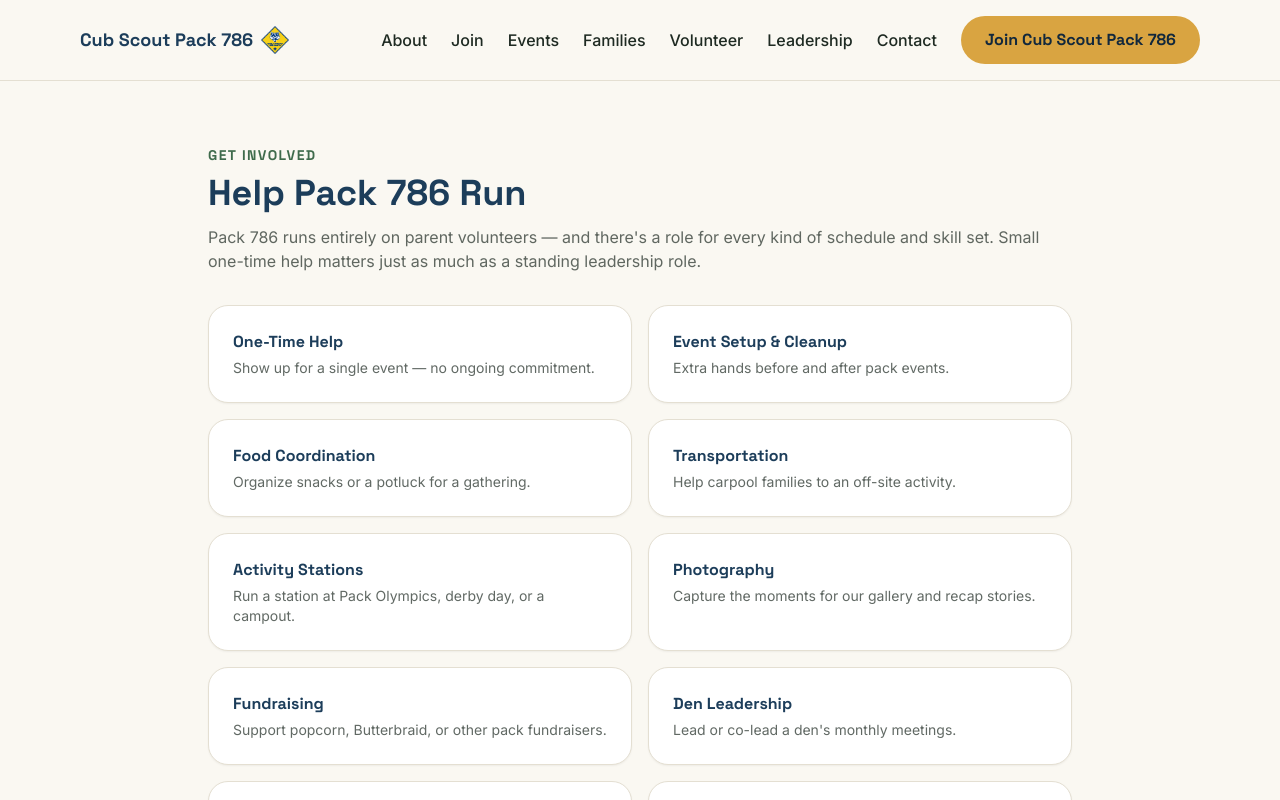
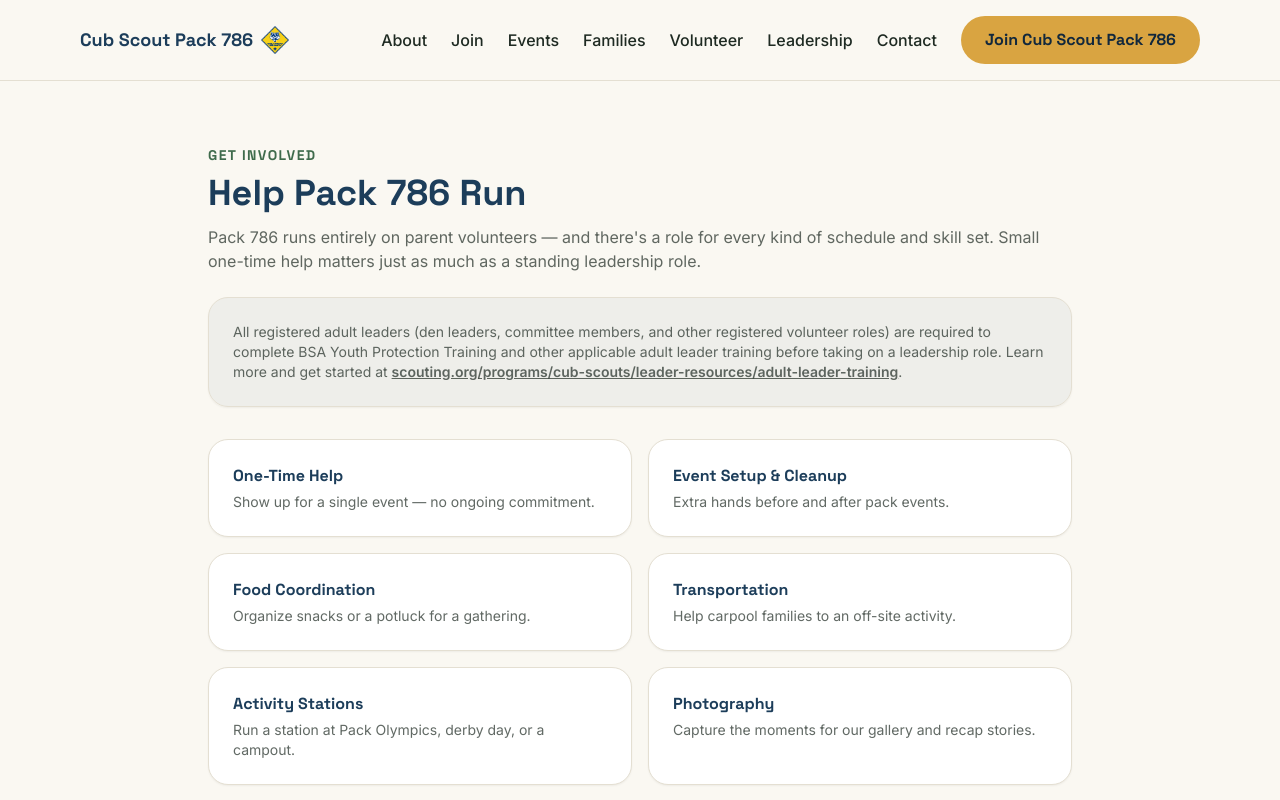
Before and after one commit to beachsomewhere/pack786-website, a Next.js app: page /volunteer in a window 1280 px wide. Shown: the top 800 px of the page. Built offline with nearby package versions, Linux system fonts and the light colour scheme.

Commit message:
Add adult leader training requirement note to Volunteer page

```diff
--- a/app/volunteer/page.tsx
+++ b/app/volunteer/page.tsx
@@ -26,6 +26,21 @@ export default function VolunteerPage() {
         skill set. Small one-time help matters just as much as a standing leadership role.
       </p>
 
+      <div className="mt-6 card bg-trail-blue/5 text-sm text-trail-ink/70">
+        All registered adult leaders (den leaders, committee members, and other registered volunteer
+        roles) are required to complete BSA Youth Protection Training and other applicable adult leader
+        training before taking on a leadership role. Learn more and get started at{" "}
+        <a
+          href="https://www.scouting.org/programs/cub-scouts/leader-resources/adult-leader-training/"
+          target="_blank"
+          rel="noopener noreferrer"
+          className="font-semibold underline"
+        >
+          scouting.org/programs/cub-scouts/leader-resources/adult-leader-training
+        </a>
+        .
+      </div>
+
       <div className="mt-8 grid gap-4 sm:grid-cols-2">
         {WAYS_TO_HELP.map((item) => (
           <div key={item.title} className="card">
```
